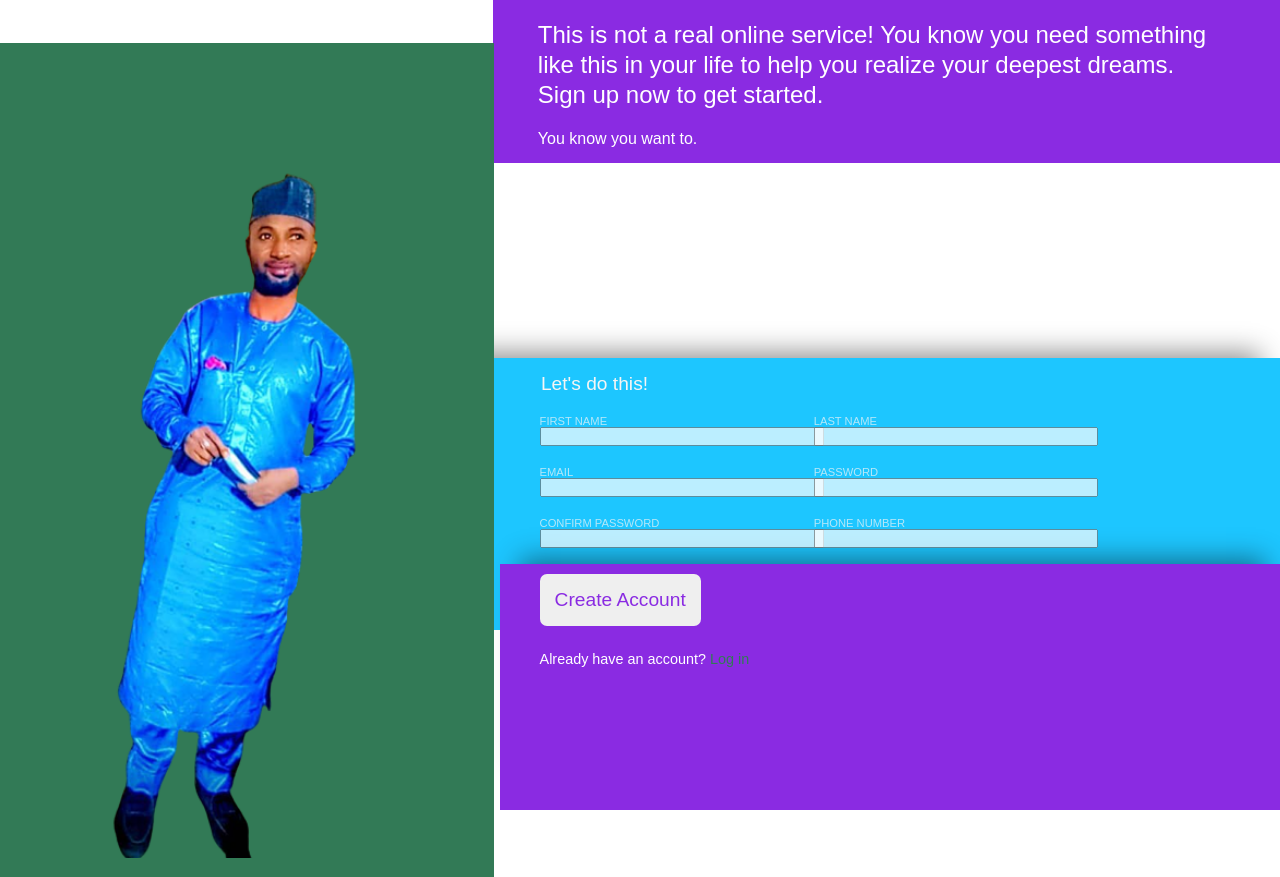
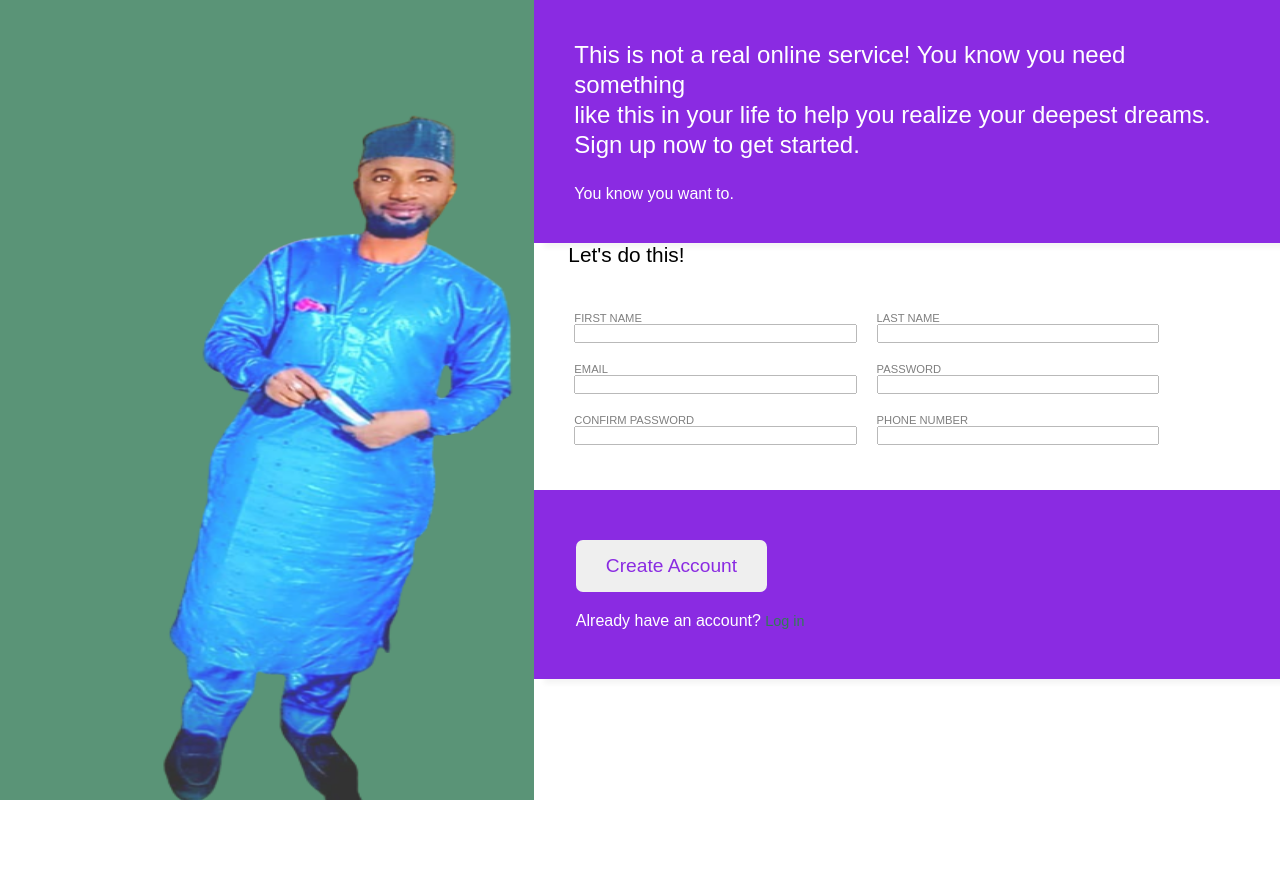
Before and after one commit to umarfaroukpa/odin-signup-page, a plain HTML site: page index.html in a window 1280 px wide. After the commit the page ends 800 px from the top, so only its background shows below. Drawn offline with Linux system fonts and the light colour scheme.

Commit message:
second commit

```diff
--- a/index.html
+++ b/index.html
@@ -8,22 +8,21 @@
     <link rel="stylesheet" href="style.css">
 </head>
 <body>
-    <main>
-        <div class="header">
+    <div class="main">
+        <!-- <div class="name">Dev Farouk</div> -->
+
+        <img src="./my-pic.png" alt="logo" class="pic">
+
+        <div class="right-side">
+            <div class="dummy-text">
                 <p class="text-1">This is not a real online service! You know you need something<br> like this in your life to help you realize your deepest dreams.<br>Sign up now to get started. </p>
                 <p class="text-2">You know you want to.</p>
             </div>
 
-        <div class="picture">
-            <div class="logo">
-                <img src="./my-pic.png" alt="logo" class="pic">
-            </div>
-        </div>
-        <div class="name">Dev Farouk</div>
+            <h1>Let's do this!</h1>
 
             <div class="form">
                 <form action="#">
-                    <h1 class="letsdo">Let's do this!</h1>
                     <div class="form left">
                         <div class="container">
                             <label for="first-name">First Name</label>
@@ -49,13 +48,18 @@
                             <label for="phone-number">Phone Number</label>
                             <input type="text" name="phone-number" id="phone-number" maxlength="9" minlength="9">
                         </div>
+                    </div>
                 </form>
+            </div>
+
             <footer>
                 <button>Create Account</button>
                 <div class="account">Already have an account?
                      <a href="theodinproject.com">Log in</a>
                 </div>
             </footer>
-    </main>
+        </div>
+
+    </div>
 </body>
 </html>
--- a/style.css
+++ b/style.css
@@ -5,55 +5,58 @@
     font-family: sans-serif;
 }
 
-.picture{
-    width: 38.62vw;
-    margin-top: -400px;
+.main{
+    display: flex;
+    flex-direction: row;
+    overflow: hidden;
 }
 
-.text-1{
+img{
+    display: flex;
+    align-items: center;
+    justify-content: center;
+    height: 100vh;
+    width: 43%;
+    background-color: #327a56;
+    opacity: 80%;
+}
+
+.pic{
+  display: block;
+  margin-left: auto;
+  margin-right: auto;
+  width: 43%;
+}
+
+.right-side {
+    display: flex;
+    flex-direction: column;
+    width: 60%;
+}
+
+.dummy-text{
+    background-color: blueviolet;
+    color: white;
+    padding: 40px;
+    box-shadow: 10px 5px 5px #F5F5F5;
+}
+
+
+h1 {
+    margin-left: 34px;
+    margin-bottom: 5px;
+    font-size: 1.3em;
+    font-weight: 500;
+}
+
+ .text-1{
     font-size: 1.5rem;
-    margin-left: -50px;
     line-height: 30px;
 }
 
 .text-2{
     font-size: 1.0rem;
-    padding-top: 20px;
-    margin-left: -50px;
-}
-
-
-.pic{
-    height: 100vh;
-}
-.logo{
-    height: auto;
-    background-color: #327a56;
-    position: relative;
-    top: 35vh;
-    gap: 1vw;
-    padding: 15px 0;
-    justify-content: center;
-    align-items: center;
-}
-
-.header{
-    display: flex;
-    flex-direction: column;
-    width: 50%;
-    background-size: auto;
-    margin-left: 38.5%;
-    color: white;
-    background-color: blueviolet;
-    padding: 20px 55px 15px 95px;
-}
-
-.letsdo{
-    font-size: 1.2rem;
-    font-weight: 500;
-    margin-left: 22.5%;
-    margin-bottom: 340px;
-    padding-top: 15px;
+    padding-top: 25px;
 }
 
 .form{
@@ -61,22 +64,9 @@
     flex-flow: row wrap;
     gap: 20px;
     padding-top: 20px;
-    margin-left: 25.5%;
-    margin-top: -340px;
-    /* box-shadow: rgba(0, 0, 0, 0.45) 0px 25px 20px -20px; */
-
+    padding-bottom: 20px;
+    margin-left: 20px;
 }
-
-form{
-    background-color: #1dc6ff;
-    color: whitesmoke;
-    height: 34vh;
-   box-shadow:  rgba(0, 0, 0, 0.45) 0px -25px 26px -20px;
-   margin-top: 63px;
-   width: 100%;
-
-}
-
 
 .container{
     display: flex;
@@ -84,31 +74,31 @@ form{
     width: 40%;
     font-size: 0.7rem;
     text-transform: uppercase;
-    opacity: 70%;
-    margin-left: -30px;
+    opacity: 50%;
 }
 
+
 footer{
-    margin-top:-3.52px;
+    box-shadow: 10px 5px 5px #F5F5F5;
+    margin-top: 5px;
+    padding: 49.5px;
     background-color: blueviolet;
-    padding: 10px 435px 143px 350px;
-    margin-left: -70px;
-    margin-bottom: -30px;
-    box-shadow: rgba(0, 0, 0, 0.45) 0px -25px 26px -20px;
+}
 
-}
+
 button{
-    padding: 15px 15px;
+    padding:  15px 30px 15px 30px;
     border-radius: 7px;
     font-size: 1.2rem;
-    margin-left: -310px;
+    margin-left: -8px;
     color: blueviolet;
     border: white;
 }
+
 .account{
-    margin-top: 25px;
-    font-size: 0.9rem;
-    margin-left: -310px;
+    margin-left: -8px;
+    margin-top: 20px;
+    font-size: 1rem;
     color: white;
 
 }
@@ -116,4 +106,5 @@ button{
 a{
     color: #327a56;
     text-decoration: none;
+    font-size: 0.9rem;
 }
```
Lines whose indentation alone changed are shown as unchanged.
